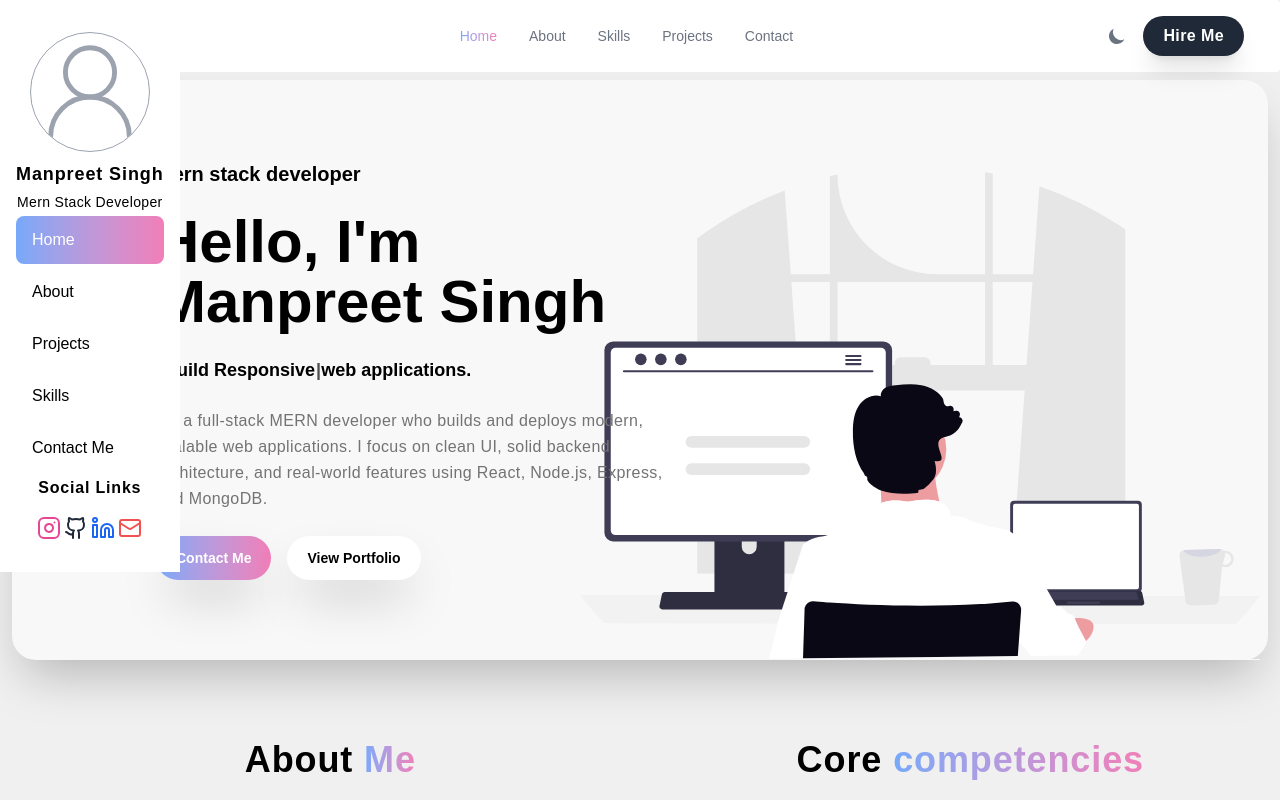
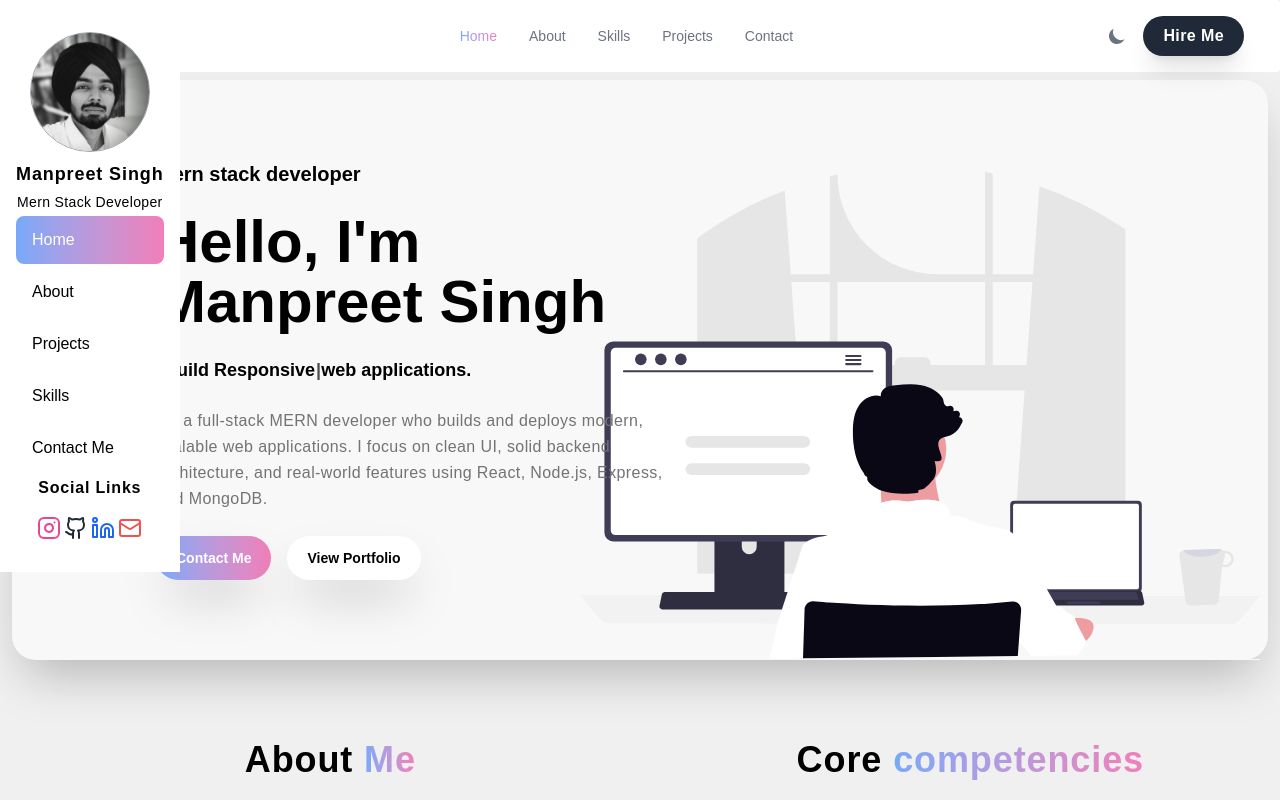
Before and after one commit to Manpreet055/portfolio, a React (Vite) app: page / in a window 1280 px wide. Shown: the top 800 px of the page. Built offline with nearby package versions, Linux system fonts and the light colour scheme; no server answers; a web font is replaced by a local one.

Commit message:
feat : add profile image to sidebar

```diff
--- a/src/layout/navigation/Sidebar.jsx
+++ b/src/layout/navigation/Sidebar.jsx
@@ -3,7 +3,7 @@
 import { BarsIcon, Drawer, DrawerItems } from "flowbite-react";
 import { useState, useEffect } from "react";
 import { User2, Instagram, Github, Linkedin, Mail } from "lucide-react";
-
+import profile from "../../assets/profile.jpg";
 const Sidebar = () => {
   const [isOpen, setIsOpen] = useState(false);
   const [activeHash, setActiveHash] = useState("");
@@ -50,9 +50,10 @@ const Sidebar = () => {
         onClose={handleClose}
       >
         <div className="flex flex-col items-center mt-4">
-          <User2
-            className="h-30 border rounded-full w-30 text-gray-400"
-            strokeWidth={1}
+          <img
+            src={profile}
+            alt="Profile"
+            className="h-30 border rounded-full object-cover w-30 text-gray-400"
           />
           <h2 className="mt-2 text-lg tracking-wider font-semibold">
             Manpreet Singh
```
Also changed, not shown: src/assets/profile.jpg (added).
